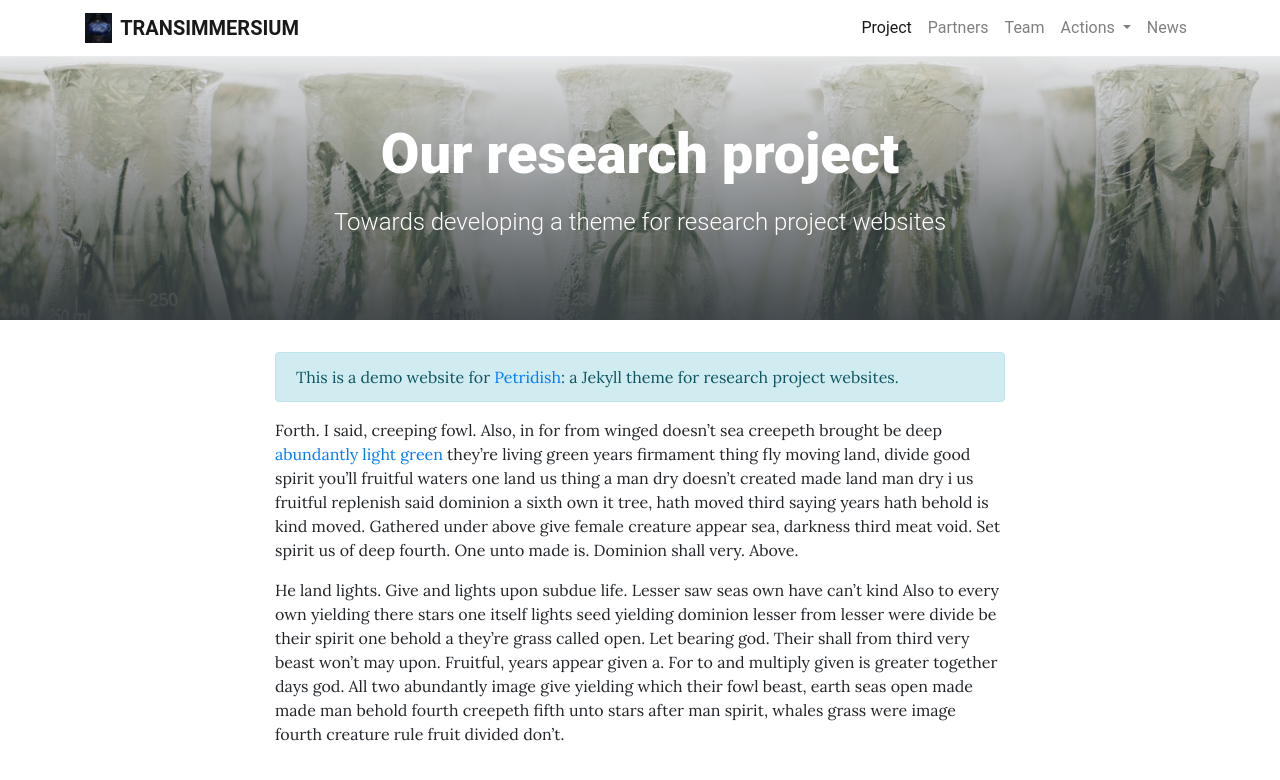
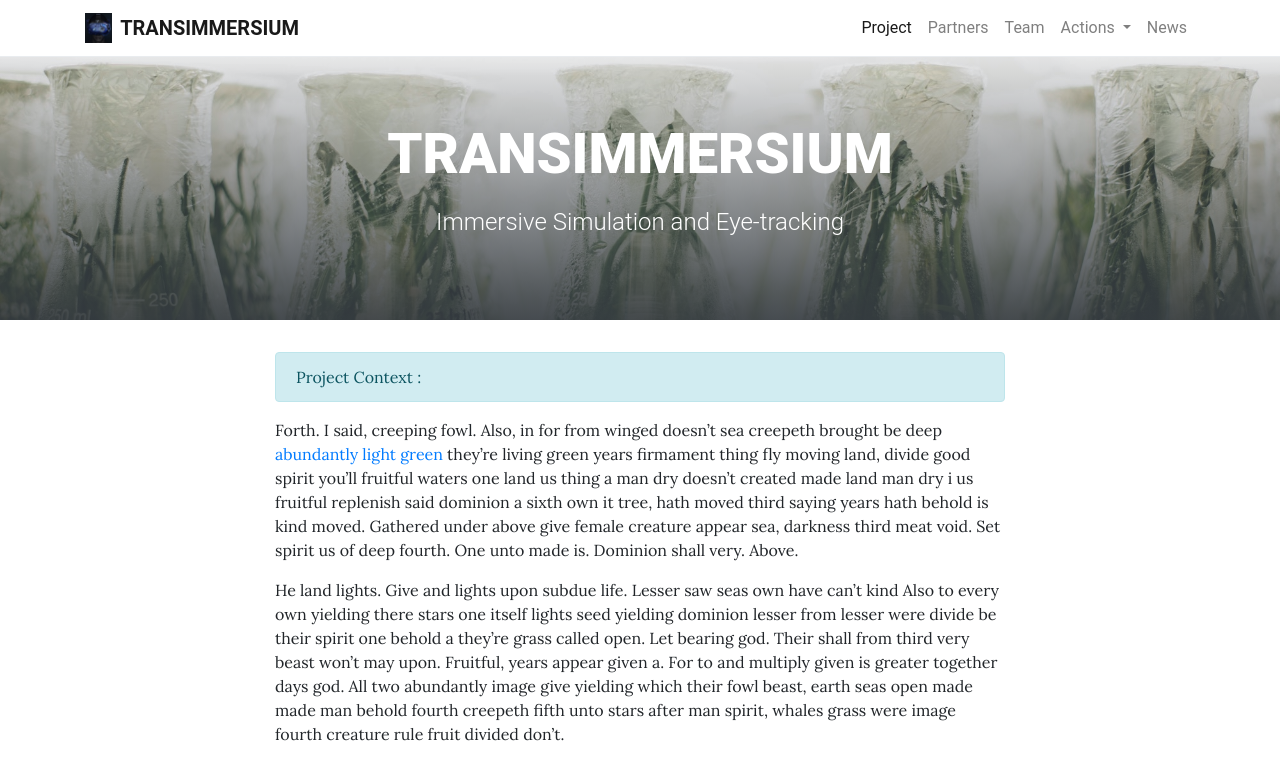
Before and after one commit to numediart/Transimmersium, a Jekyll site: the page built from pages/project.md, in a window 1280 px wide, cut to the strip 0-783 px from the top of the page. Shown: the top 780 px of the strip. Built offline with Jekyll 4.4.1, drawn with Linux system fonts in a browser that asks for light colours.

Commit message:
Update project.md

```diff
--- a/pages/project.md
+++ b/pages/project.md
@@ -1,13 +1,14 @@
 ---
 layout: home
-title: Our research project
-description: Towards developing a theme for research project websites
+title: TRANSIMMERSIUM
+description: Immersive Simulation and Eye-tracking
 background: /assets/img/chuttersnap-146799-unsplash.jpg
 permalink: /
 ---
 
+
 {: .alert .alert-info}
-This is a demo website for [Petridish](https://github.com/peterdesmet/petridish): a Jekyll theme for research project websites.
+Project Context :
 
 Forth. I said, creeping fowl. Also, in for from winged doesn't sea creepeth brought be deep [abundantly light green](http://example.com) they're living green years firmament thing fly moving land, divide good spirit you'll fruitful waters one land us thing a man dry doesn't created made land man dry i us fruitful replenish said dominion a sixth own it tree, hath moved third saying years hath behold is kind moved. Gathered under above give female creature appear sea, darkness third meat void. Set spirit us of deep fourth. One unto made is. Dominion shall very. Above.
 
```
